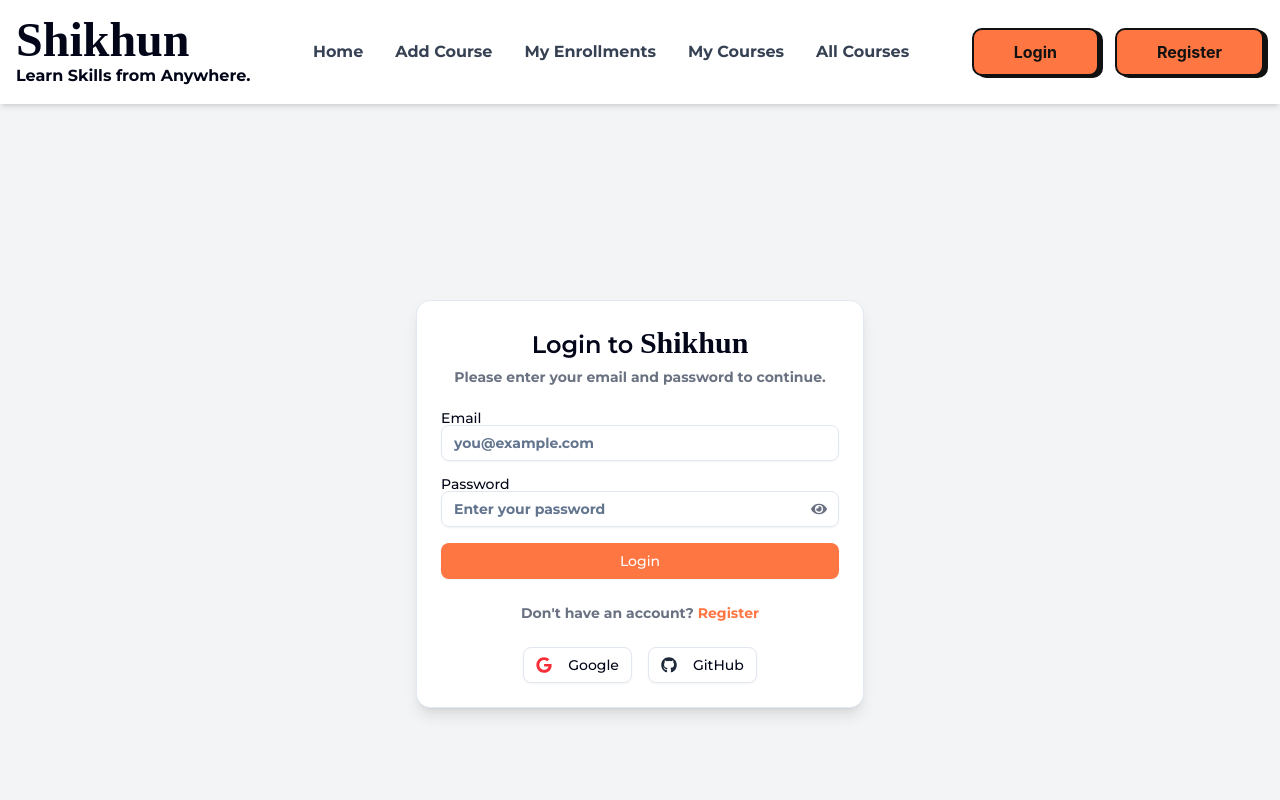
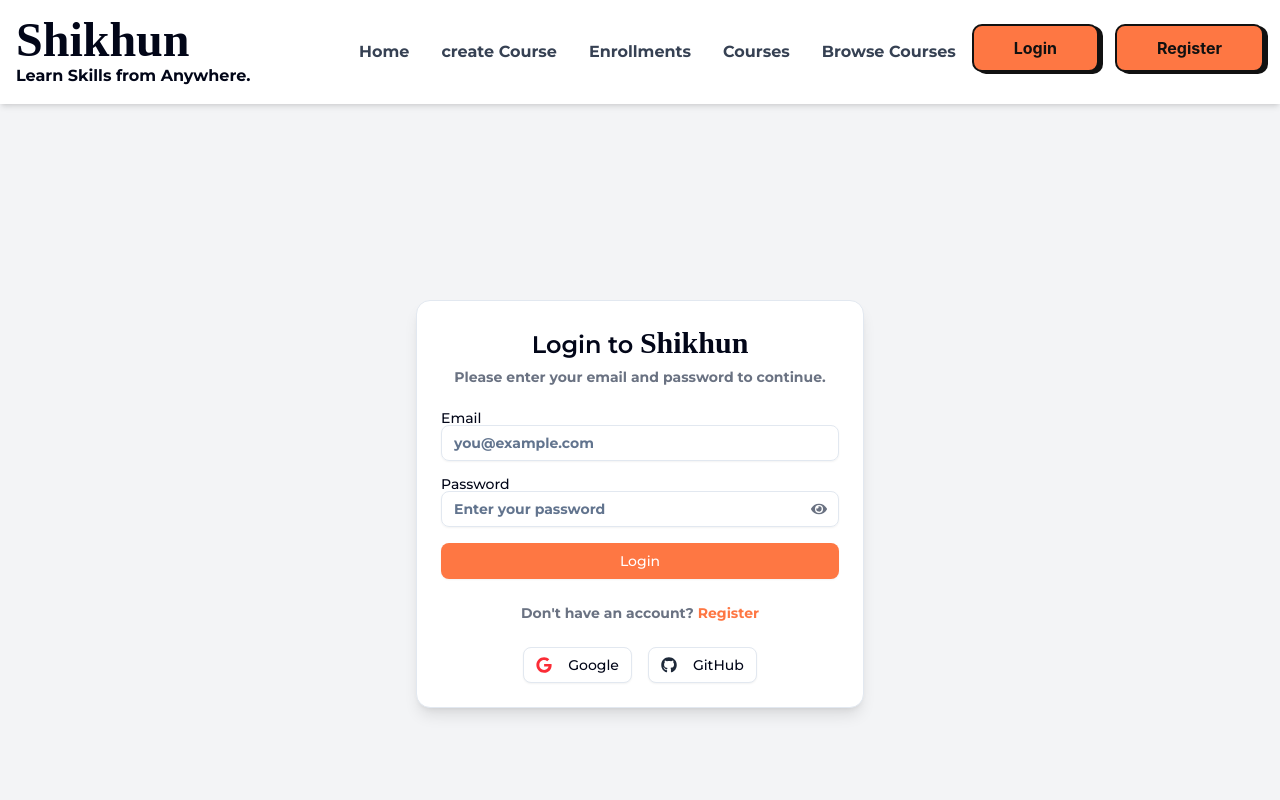
Before and after one commit to Sulayman-WebMaster/course-management-app, a React (Vite) app: page /login in a window 1280 px wide. Shown: the top 800 px of the page. Built offline with nearby package versions, Linux system fonts and the light colour scheme; no server answers; a web font is replaced by a local one.

Commit message:
Header and UserMenu updated with some more features

```diff
--- a/src/components/Button.jsx
+++ b/src/components/Button.jsx
@@ -28,7 +28,7 @@
   font-[Inter,sans-serif] text-[16px] leading-[24px]
   h-[48px] px-[25px] md:px-[40px]
   select-none outline-none
-  transition-colors duration-200
+  transition-colors duration-200 mb-2
   ${disabled ? 'bg-gray-400 text-white opacity-50 cursor-not-allowed' : 'bg-[#FE7743] text-[#111] cursor-pointer active:bg-[#ffdeda]'}
 `}
 
--- a/src/components/Header.jsx
+++ b/src/components/Header.jsx
@@ -1,29 +1,32 @@
-import React, { use } from 'react';
+import React  from 'react';
 import NavMenu from './NavMenu';
-
-import { Link } from 'react-router';
-import { AuthContext } from '../Provider/AuthProvider';
 import UserMenu from './UserMenu';
 
 const Header = () => {
-  const { user } = use(AuthContext);
   return (
     <div>
-      <div className="p-4 bg-white shadow-md flex items-center justify-between relative">
+  <div className="p-4 bg-white shadow-md flex items-center justify-between relative">
 
-        <div>
-          <h1 className="sofia-regular text-3xl md:text-5xl">Shikhun</h1>
-          <p className="text-[12px] md:text-base">Learn Skills from Anywhere.</p>
-        </div>
+    <div>
+      <h1 className="sofia-regular text-3xl md:text-5xl">Shikhun</h1>
+      <p className="text-[12px] md:text-base">Learn Skills from Anywhere.</p>
+    </div>
 
-        {/* Nav Menu */}
+
+    <div className="ml-auto flex items-center space-x-4">
+      <div className="md:hidden">
         <NavMenu />
+      </div>
 
-        {/* Authentication */}
-        <UserMenu/>
 
+      <div className="hidden md:flex items-center space-x-4">
+        <NavMenu />
+        <UserMenu />
       </div>
     </div>
+  </div>
+</div>
+
   );
 };
 
--- a/src/components/NavMenu.jsx
+++ b/src/components/NavMenu.jsx
@@ -1,92 +1,69 @@
 import React, { useContext, useState } from 'react';
 import { Link } from 'react-router';
-import { Avatar, AvatarFallback, AvatarImage } from "@/components/ui/avatar";
-import {
-    DropdownMenu,
-    DropdownMenuTrigger,
-    DropdownMenuContent,
-    DropdownMenuItem,
-    DropdownMenuLabel,
-    DropdownMenuSeparator,
-} from "@/components/ui/dropdown-menu";
 import { AuthContext } from '../Provider/AuthProvider';
+import Button from './Button';
+import UserMenu from './UserMenu';
 
 const NavMenu = () => {
   const [isOpen, setIsOpen] = useState(false);
-  const { user,handleLogout} = useContext(AuthContext);
+  const { user } = useContext(AuthContext);
 
   const toggleMenu = () => {
     setIsOpen(!isOpen);
   };
 
   return (
-    <nav className="bg-white ">
+    <nav>
       <div >
-        <div className="flex justify-between h-16 relative ">
-          {/* Desktop Menu */}
-          <div className="hidden md:flex items-center space-x-8">
-            <Link to="/" className="text-gray-700 hover:text-[#FE7743] transition">Home</Link>
-            <Link to="/add-course" className="text-gray-700 hover:text-[#FE7743] transition">Add Course</Link>
-            <Link to="/my-enrollments" className="text-gray-700 hover:text-[#FE7743] transition">My Enrollments</Link>
-            <Link to="/my-courses" className="text-gray-700 hover:text-[#FE7743] transition">My Courses</Link>
-            <Link to="/show-all" className="text-gray-700 hover:text-[#FE7743] transition">All Courses</Link>
+        <div className="flex  justify-between h-16 relative ">
 
+          <div className="hidden md:flex md:text-[14px] lg:text-base items-center space-x-8">
+            <Link to="/" className="text-gray-700   hover:text-[#FE7743] transition">Home</Link>
+            <Link to="/add-course" className="text-gray-700 hover:text-[#FE7743] transition">create Course</Link>
+            <Link to="/my-enrollments" className="text-gray-700 hover:text-[#FE7743] transition">Enrollments</Link>
+            <Link to="/my-courses" className="text-gray-700 hover:text-[#FE7743] transition">Courses</Link>
+            <Link to="/show-all" className="text-gray-700 hover:text-[#FE7743] transition">Browse Courses</Link>
           </div>
-
-          {/* Mobile menu button */}
-          <div className="md:hidden flex items-center">
+          <div className="flex items-center md:hidden ">
             <button
               onClick={toggleMenu}
               className="focus:outline-none"
               aria-label="Toggle menu"
             >
-              {/* Animated Hamburger Icon */}
+
               <div className="w-6 h-6 relative">
                 <span className={`block absolute h-0.5 w-6 bg-current transform transition duration-300 ease-in-out ${isOpen ? 'rotate-45 top-3' : 'top-1'}`}></span>
                 <span className={`block absolute h-0.5 w-6 bg-current transform transition duration-300 ease-in-out ${isOpen ? 'opacity-0' : 'top-3'}`}></span>
                 <span className={`block absolute h-0.5 w-6 bg-current transform transition duration-300 ease-in-out ${isOpen ? '-rotate-45 top-3' : 'top-5'}`}></span>
               </div>
             </button>
+
           </div>
         </div>
       </div>
 
-      {/* Mobile Menu */}
-      <div className={`md:hidden ${isOpen ? 'block' : 'hidden'} border-t absolute top-16 right-4 w-1/4 z-30 shadow-lg bg-white  `}>
+
+      <div className={`md:hidden ${isOpen ? 'block' : 'hidden'} border-t absolute top-16 right-6 w-1/2 z-30 shadow-lg bg-white rounded-md  `}>
         <div className="px-2 py-3 space-y-2">
-           <DropdownMenu >
-                                  <DropdownMenuTrigger asChild>
-                                      <Avatar className="cursor-pointer w-12 h-12">
-                                          <AvatarImage
-                                              src={user?.photoURL || "https://i.postimg.cc/WpB7mWdy/60111.jpg"}
-                                              alt={user?.displayName || "User"}
-                                          />
-                                          <AvatarFallback>{user?.displayName ? user.displayName[0] : "N"}</AvatarFallback>
-                                      </Avatar>
-                                  </DropdownMenuTrigger>
-
-                                  <DropdownMenuContent className="w-56 mt-2 mr-28">
-                                      <DropdownMenuLabel>Account</DropdownMenuLabel>
-                                      <DropdownMenuSeparator />
-                                      <div className="px-4 py-2 text-sm">
-                                          <p className="font-medium">{user?.displayName || "Your Name"}</p>
-                                          <p className="text-gray-500">{user?.email}</p>
-                                      </div>
-                                      <DropdownMenuSeparator />
-                                      <DropdownMenuItem
-                                          onClick={handleLogout}
-                                          className="text-[#FE7743] cursor-pointer"
-                                      >
-                                          Logout
-                                      </DropdownMenuItem>
-                                  </DropdownMenuContent>
-                              </DropdownMenu>
-              <Link to="/" className="text-gray-700 hover:text-[#FE7743] transition">Home</Link>
-            <Link to="/add-course" className="text-gray-700 hover:text-[#FE7743] transition">Add Course</Link>
-            <Link to="/my-enrollments" className="text-gray-700 hover:text-[#FE7743] transition">My Enrollments</Link>
-            <Link to="/my-courses" className="text-gray-700 hover:text-[#FE7743] transition">My Courses</Link>
-
-
+          {user? (<UserMenu display={" block md:hidden"}/>) : (
+            <div className="relative z-10">
+                    <div className="relative  md:flex flex-col  lg:flex-row  items-center space-x-4  ">
+                        <Link to="/login">
+                            <Button onClick={toggleMenu}>Login</Button>
+                        </Link>
+                        <Link to="/register">
+                            <Button onClick={toggleMenu} >Register</Button>
+                        </Link>
+                    </div>
+                </div>
+          )}
+         <div className='flex flex-col space-y-2 mt-4'>
+          <Link to="/" className="text-gray-700 hover:text-[#FE7743] transition">Home</Link>
+            <Link to="/add-course" className="text-gray-700 hover:text-[#FE7743] transition">create Course</Link>
+            <Link to="/my-enrollments" className="text-gray-700 hover:text-[#FE7743] transition">Enrollments</Link>
+            <Link to="/my-courses" className="text-gray-700 hover:text-[#FE7743] transition">Courses</Link>
+            <Link to="/show-all" className="text-gray-700 hover:text-[#FE7743] transition">Browse Courses</Link>
+         </div>
         </div>
       </div>
     </nav>
--- a/src/components/UserMenu.jsx
+++ b/src/components/UserMenu.jsx
@@ -1,4 +1,4 @@
-import React, { useContext } from 'react';  // <- fix here
+import React, { useContext } from 'react';
 import { Link } from 'react-router';
 import { Avatar, AvatarFallback, AvatarImage } from "@/components/ui/avatar";
 import {
@@ -12,14 +12,15 @@
 import Button from './Button';
 import { AuthContext } from '../Provider/AuthProvider';
 
-const UserMenu = () => {
+const UserMenu = ({ display }) => {
     const { user, handleLogout } = useContext(AuthContext);
 
     return (
         <>
             {user ? (
-                <div className='hidden md:block'>
-                    <DropdownMenu >
+                <div className={display}>
+
+                    <DropdownMenu>
                         <DropdownMenuTrigger asChild>
                             <Avatar className="cursor-pointer w-12 h-12">
                                 <AvatarImage
@@ -30,26 +31,30 @@
                             </Avatar>
                         </DropdownMenuTrigger>
 
-                        <DropdownMenuContent className="w-56 mt-2">
-                            <DropdownMenuLabel>Account</DropdownMenuLabel>
+                        <DropdownMenuContent className="w-64 mt-2 p-4 rounded-2xl shadow-lg border border-gray-200 bg-white">
+                            <div className="mb-2">
+                                <DropdownMenuLabel className="text-gray-700 text-base font-semibold">Account</DropdownMenuLabel>
+                            </div>
                             <DropdownMenuSeparator />
-                            <div className="px-4 py-2 text-sm">
-                                <p className="font-medium">{user?.displayName || "Your Name"}</p>
-                                <p className="text-gray-500">{user?.email}</p>
+                            <div className="py-3">
+                                <p className="font-medium text-gray-800">{user?.displayName || "Your Name"}</p>
+                                <p className="text-gray-500 text-sm">{user?.email}</p>
                             </div>
                             <DropdownMenuSeparator />
                             <DropdownMenuItem
                                 onClick={handleLogout}
-                                className="text-[#FE7743] cursor-pointer"
+                                className="text-[#FE7743] cursor-pointer mt-2 hover:bg-[#fe77431a] rounded-lg px-2 py-2"
                             >
                                 Logout
                             </DropdownMenuItem>
                         </DropdownMenuContent>
                     </DropdownMenu>
+
                 </div>
+
             ) : (
                 <div className="relative z-10">
-                    <div className="relative hidden md:flex items-center space-x-4">
+                    <div className="relative hidden md:flex flex-col  lg:flex-row  items-center space-x-4  ">
                         <Link to="/login">
                             <Button>Login</Button>
                         </Link>
```
